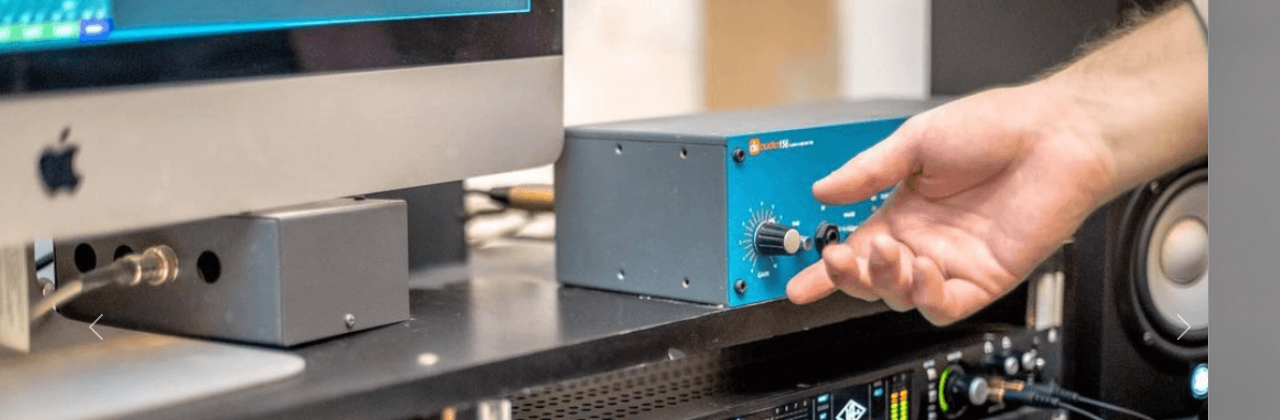
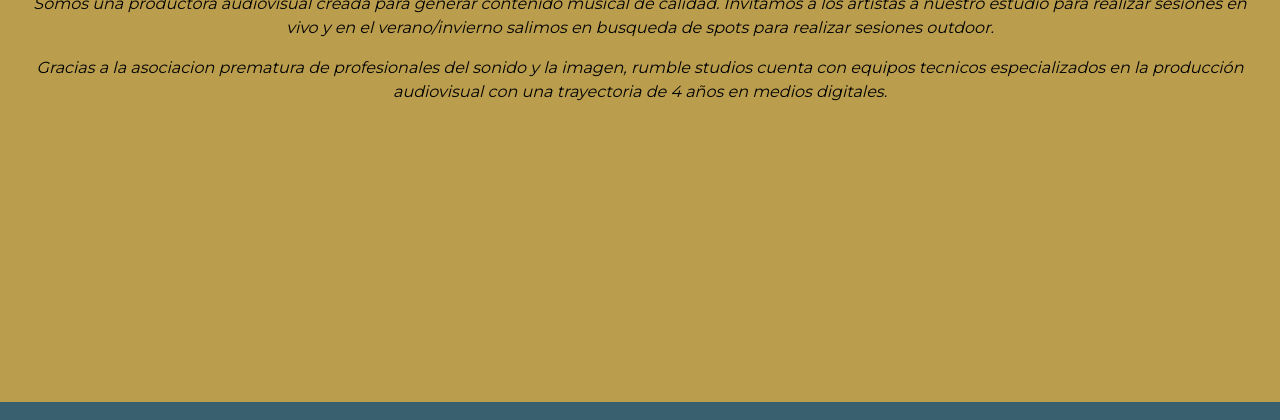
Before and after one commit to JoseRuizBory/entregafinalrumble, a website: page pages/nosotros.html in a window 1280 px wide. Shown: the part 224-644 px from the top of the page. Drawn offline with Linux system fonts and the light colour scheme.

Commit message:
cambio en nosotros

```diff
--- a/pages/nosotros.html
+++ b/pages/nosotros.html
@@ -49,8 +49,9 @@
 
 <!-- Cierra NavBar -->
 
-<!-- Carousel -->
+<!-- Breadcrumb -->
 
+<div class="bg-nos">
 <nav style="--bs-breadcrumb-divider: '>';" aria-label="breadcrumb" class="bg-nos ps-2">
   <ol class="breadcrumb">
     <li class="breadcrumb-item"><a href="../index.html">Home</a></li>
@@ -58,40 +59,15 @@
   </ol>
 </nav>
 
-<div id="carouselExampleCaptions" class="carousel slide" data-bs-ride="carousel">
-  <div class="carousel-indicators">
-    <button type="button" data-bs-target="#carouselExampleCaptions" data-bs-slide-to="0" class="active" aria-current="true" aria-label="Slide 1"></button>
-    <button type="button" data-bs-target="#carouselExampleCaptions" data-bs-slide-to="1" aria-label="Slide 2"></button>
-  </div>
-  <div class="carousel-inner">
+<!-- Cierre Breadcrumb -->
 
-    <div class="carousel-item active imgNos">
-      <img src="../images/foto3.png" class="d-block w-100" alt="Estudio rumble studios">
-      <div class="carousel-caption">
-        <p class="bgNos">Somos una <em>productos audiovisual creada para generar contenido musical de calidad</em>. Invitamos a los artistas a nuestro estudio para realizar sesiones en vivo y en el verano/invierno salimos en busqueda de spots para realizar sesiones outdoor.</p>
-      </div>
-    </div>
 
-    <div class="carousel-item imgNos">
-      <img src="../images/img_9361.jpg" class="d-block w-100" alt="foto de microfono y estudio rumble studios">
-      <div class="carousel-caption">
-        <p class="bgNos">Gracias a la asociacion prematura de profesionales del sonido y la imagen, <em>rumble studios cuenta con equipos tecnicos especializados en la producción audiovisual</em> con una trayectoria de 4 años en medios digitales.</p>
-      </div>
-    </div>
-
-  </div>
-  <button class="carousel-control-prev" type="button" data-bs-target="#carouselExampleCaptions" data-bs-slide="prev">
-    <span class="carousel-control-prev-icon" aria-hidden="true"></span>
-    <span class="visually-hidden">Previous</span>
-  </button>
-  <button class="carousel-control-next" type="button" data-bs-target="#carouselExampleCaptions" data-bs-slide="next">
-    <span class="carousel-control-next-icon" aria-hidden="true"></span>
-    <span class="visually-hidden">Next</span>
-  </button>
+<div class="text-center textNos p-4">
+  <h2>Acerca de Rumble</h2>
+  <p>Somos una <em>productora audiovisual creada para generar contenido musical de calidad</em>. Invitamos a los artistas a nuestro estudio para realizar sesiones en vivo y en el verano/invierno salimos en busqueda de spots para realizar sesiones outdoor.</p>
+  <p>Gracias a la asociacion prematura de profesionales del sonido y la imagen, <em>rumble studios cuenta con equipos tecnicos especializados en la producción audiovisual</em> con una trayectoria de 4 años en medios digitales.</p>
 </div>
-
-<!-- Cierre Carousel -->
-
+</div>
 
 <!-- Inicia Footer -->
 <footer>
--- a/scss/_content.scss
+++ b/scss/_content.scss
@@ -50,7 +50,7 @@
 // Servicios
 
 .bg-ser{
-	font-size: 1em;
+	font-size: 0.6em;
 	background-color: $bg-ye;
 	height: 20px;
 }
@@ -167,23 +167,14 @@
 // Nosotros
 
 .bg-nos{
-	font-size: 1em;
-	background-color: white;
-	height: 20px;
+	background-color: $bg-ye;
 }
 
-.bgNos{
-	background-color: rgba(73, 62, 31, 0.7);
-	font-size: $fontMed;
-	height: 10vh;
-	color: white;
-	background-size: cover;
-	background-repeat: no-repeat;
+.textNos{
+	background-color: $bg-ye;
+	height: 100%;
+	min-height: 60vh;
 
 }
 
 // Error 404
-
-// #tam-im img{
-// 	height: 10vh;
-// }
```
Also changed, not shown: css/style.css.
